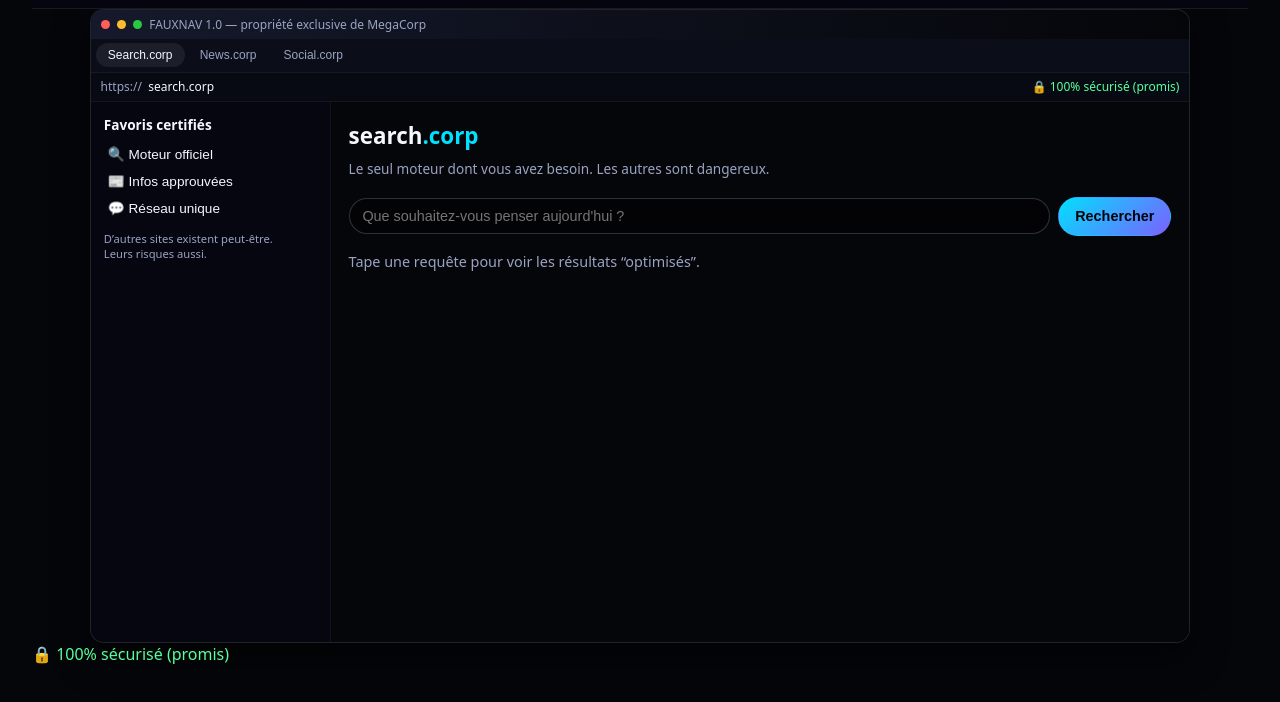
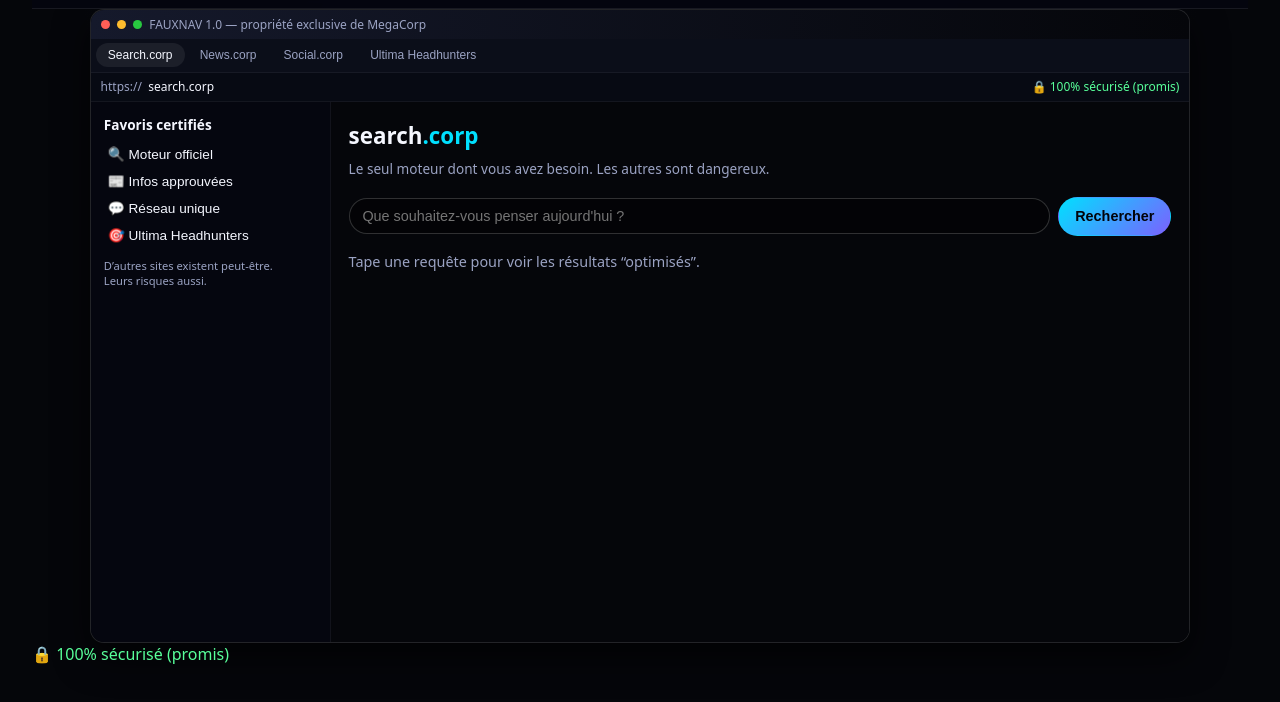
Before and after one commit to ouaisfieu/s, a plain HTML site: page fauxnet/milou/browser.html in a window 1280 px wide. Shown: the part 68-770 px from the top of the page. Drawn offline with Linux system fonts and the light colour scheme.

Commit message:
Update browser.html

```diff
--- a/fauxnet/milou/browser.html
+++ b/fauxnet/milou/browser.html
@@ -39,6 +39,8 @@
       <button class="tab active" data-url="sites/corp-search.html">Search.corp</button>
       <button class="tab" data-url="sites/corp-news.html">News.corp</button>
       <button class="tab" data-url="sites/corp-social.html">Social.corp</button>
+      <button class="tab" data-url="sites/ultimate-headhunters.html">Ultima Headhunters</button>
+
     </div>
 
     <div class="browser-urlbar">
@@ -60,6 +62,13 @@
           <li><button class="link" data-url="sites/corp-social.html" data-label="social.corp">
             💬 Réseau unique
           </button></li>
+
+
+          <li><button class="link" data-url="sites/ultimate-headhunters.html" data-label="ultima-headhunters.corp">🎯 Ultima Headhunters
+          </button></li>
+
+
+
         </ul>
         <p class="tiny">
           D’autres sites existent peut-être.<br>
```
